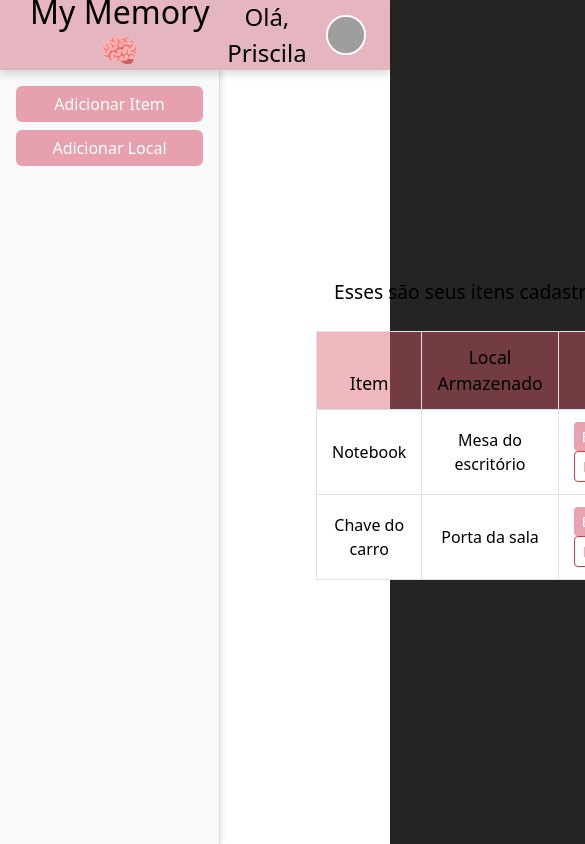
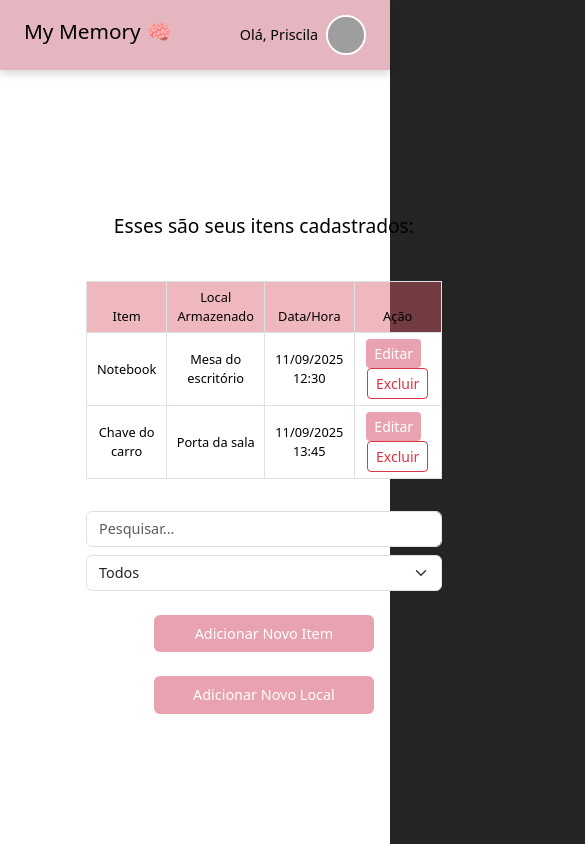
Before and after one commit to PriscilaNegro/My_Memory, a Vue app in the folder url-shortener-frontend/: page /dashboard in a window 390 px wide. Shown: the top 844 px of the page, 585 px wide, since content can reach past the window. Built offline with nearby package versions, Linux system fonts and the light colour scheme; grey boxes are pictures that could not be loaded.

Commit message:
Incluindo campo de pesquisa

```diff
--- a/url-shortener-frontend/src/views/Dashboard.vue
+++ b/url-shortener-frontend/src/views/Dashboard.vue
@@ -7,32 +7,48 @@
         <img
           :src="user.photo || 'https://cdn-icons-png.flaticon.com/512/3135/3135715.png'"
           alt="Foto de perfil"
-         class="profile-pic"/>
+          class="profile-pic"
+        />
       </div>
     </header>
 
-    <aside class="sidebar d-flex flex-column p-3">
-      <button class="btn btn-primary mb-2" @click="openAddModal">Adicionar Item</button>
-      <button class="btn btn-secondary" @click="openLocationModal">Adicionar Local</button>
-    </aside>
-
     <div class="main-wrapper d-flex justify-content-center">
       <div class="container main-content">
-        <p class="main-subtitle mb-4">Esses são seus itens cadastrados:</p>
+        <p class="main-subtitle mb-4 text-center">Esses são seus itens cadastrados:</p>
 
-        <div v-if="items.length">
+        <!-- 🔍 Pesquisa no DESKTOP -->
+        <div class="search-bar d-none d-md-flex justify-content-end align-items-center mb-3 gap-2">
+          <input
+            v-model="searchQuery"
+            type="text"
+            placeholder="Pesquisar..."
+            class="form-control w-auto"
+          />
+          <select v-model="searchCategory" class="form-select w-auto">
+            <option value="all">Todos</option>
+            <option value="name">Itens</option>
+            <option value="location">Locais</option>
+            <option value="datetime">Datas</option>
+          </select>
+        </div>
+
+        <!-- Tabela filtrada -->
+        <div v-if="filteredItems.length">
+          <div class="table-responsive">
             <table class="table table-hover table-bordered align-middle text-center mt-3">
               <thead class="custom-header">
                 <tr>
                   <th>Item</th>
                   <th>Local Armazenado</th>
-                <th></th>
+                  <th>Data/Hora</th>
+                  <th>Ação</th>
                 </tr>
               </thead>
               <tbody>
-              <tr v-for="item in items" :key="item.id">
+                <tr v-for="item in filteredItems" :key="item.id">
                   <td>{{ item.name }}</td>
                   <td>{{ item.location }}</td>
+                  <td>{{ item.datetime }}</td>
                   <td>
                     <button class="btn btn-sm btn-warning me-2" @click="openEditModal(item)">Editar</button>
                     <button class="btn btn-sm btn-outline-danger" @click="openDeleteModal(item)">Excluir</button>
@@ -41,13 +57,38 @@
               </tbody>
             </table>
           </div>
+        </div>
+        <div v-else class="alert alert-warning mt-3">
+          Nenhum item encontrado para a pesquisa.
+        </div>
 
-        <div v-else class="mt-3 alert alert-warning">
-          Você ainda não cadastrou nenhum item.
+        <!-- 🔍 Pesquisa no MOBILE -->
+        <div class="search-bar d-flex d-md-none justify-content-center align-items-center gap-2 mt-3 flex-wrap">
+          <input
+            v-model="searchQuery"
+            type="text"
+            placeholder="Pesquisar..."
+            class="form-control w-100"
+          />
+          <select v-model="searchCategory" class="form-select w-100">
+            <option value="all">Todos</option>
+            <option value="name">Itens</option>
+            <option value="location">Locais</option>
+            <option value="datetime">Datas</option>
+          </select>
+        </div>
+
+        <!-- Botões de ação -->
+        <div class="action-buttons d-flex justify-content-center gap-3 mt-4 flex-wrap">
+          <button class="btn btn-primary btn-action" @click="openAddModal">Adicionar Novo Item</button>
+          <button class="btn btn-secondary btn-action" @click="openLocationModal">Adicionar Novo Local</button>
         </div>
       </div>
     </div>
 
+    <!-- ========== MODAIS (sem alteração) ========== -->
+
+    <!-- Modal Adicionar Item -->
     <div class="modal fade" id="addModal" tabindex="-1">
       <div class="modal-dialog">
         <div class="modal-content">
@@ -75,6 +116,7 @@
       </div>
     </div>
 
+    <!-- Modal Gerenciar Locais -->
     <div class="modal fade" id="locationModal" tabindex="-1">
       <div class="modal-dialog">
         <div class="modal-content">
@@ -108,6 +150,7 @@
       </div>
     </div>
 
+    <!-- Modal Editar Item -->
     <div class="modal fade" id="editModal" tabindex="-1">
       <div class="modal-dialog">
         <div class="modal-content">
@@ -135,6 +178,7 @@
       </div>
     </div>
 
+    <!-- Modal Excluir Item -->
     <div class="modal fade" id="deleteModal" tabindex="-1">
       <div class="modal-dialog modal-dialog-centered">
         <div class="modal-content">
@@ -154,6 +198,7 @@
       </div>
     </div>
 
+    <!-- Modal Excluir Local -->
     <div class="modal fade" id="deleteLocationModal" tabindex="-1">
       <div class="modal-dialog modal-dialog-centered">
         <div class="modal-content">
@@ -183,34 +228,57 @@
 </template>
 
 <script setup>
-import { ref } from "vue";
+import { ref, computed } from "vue";
 import * as bootstrap from "bootstrap";
 
 const user = ref({ name: "Priscila", photo: "" });
 const items = ref([
-  { id: 1, name: "Notebook", location: "Mesa do escritório" },
-  { id: 2, name: "Chave do carro", location: "Porta da sala" },
+  { id: 1, name: "Notebook", location: "Mesa do escritório", datetime: "11/09/2025 12:30" },
+  { id: 2, name: "Chave do carro", location: "Porta da sala", datetime: "11/09/2025 13:45" },
 ]);
 
 const locations = ref(["Mesa do escritório", "Porta da sala"]);
 const newLocation = ref("");
+const newItem = ref({ name: "", location: "" });
 
-const newItem = ref({ name: "", location: "" });
 let addModal = null;
+let editModal = null;
+let deleteModal = null;
+let locationModal = null;
+let deleteLocationModal = null;
 
 const selectedItem = ref({ id: null, name: "", location: "" });
-let editModal = null;
-
 const itemToDelete = ref(null);
-let deleteModal = null;
-
-let locationModal = null;
-
 const locationToDelete = ref(null);
-let deleteLocationModal = null;
-
 const linkedItems = ref([]);
 
+// 🔍 Estado da pesquisa
+const searchQuery = ref("");
+const searchCategory = ref("all");
+
+// 🧮 Computed para filtragem
+const filteredItems = computed(() => {
+  if (!searchQuery.value) return items.value;
+  const query = searchQuery.value.toLowerCase();
+
+  return items.value.filter(item => {
+    if (searchCategory.value === "all") {
+      return (
+        item.name.toLowerCase().includes(query) ||
+        item.location.toLowerCase().includes(query) ||
+        (item.datetime && item.datetime.toLowerCase().includes(query))
+      );
+    } else if (searchCategory.value === "name") {
+      return item.name.toLowerCase().includes(query);
+    } else if (searchCategory.value === "location") {
+      return item.location.toLowerCase().includes(query);
+    } else if (searchCategory.value === "datetime") {
+      return item.datetime && item.datetime.toLowerCase().includes(query);
+    }
+  });
+});
+
+// ========== Métodos dos modais (mesmos que você já tinha) ==========
 const openAddModal = () => {
   newItem.value = { name: "", location: "" };
   if (!addModal) addModal = new bootstrap.Modal(document.getElementById("addModal"));
@@ -219,7 +287,9 @@ const openAddModal = () => {
 
 const saveNewItem = () => {
   const id = items.value.length ? Math.max(...items.value.map(i => i.id)) + 1 : 1;
-  items.value.push({ id, ...newItem.value });
+  const now = new Date();
+  const datetime = now.toLocaleString();
+  items.value.push({ id, ...newItem.value, datetime });
   localStorage.setItem("items", JSON.stringify(items.value));
   addModal.hide();
 };
@@ -233,7 +303,9 @@ const openEditModal = (item) => {
 const updateItem = () => {
   const index = items.value.findIndex(i => i.id === selectedItem.value.id);
   if (index !== -1) {
-    items.value[index] = { ...selectedItem.value };
+    const now = new Date();
+    const datetime = now.toLocaleString();
+    items.value[index] = { ...selectedItem.value, datetime };
     localStorage.setItem("items", JSON.stringify(items.value));
   }
   editModal.hide();
@@ -320,35 +392,17 @@ const confirmDeleteLocation = () => {
   border: 2px solid #fff;
 }
 
-.sidebar {
-  position: fixed;
-  top: 70px;
-  left: 0;
-  width: 220px;
-  height: calc(100% - 70px);
-  background-color: #f8f9fa;
-  border-right: 1px solid #ddd;
-  display: flex;
-  flex-direction: column;
-  padding: 20px;
-  box-shadow: 2px 0 5px rgba(0,0,0,0.1);
-  z-index: 900;
-}
-
-.sidebar .btn {
-  width: 100%;
-  font-weight: 500;
-}
-
 .main-wrapper {
-  margin-top: 30px;
-  margin-left: 240px;
+  margin-top: 90px;
   display: flex;
   justify-content: center;
+  align-items: center;
+  width: 100%;
 }
 
 .main-content {
   max-width: 900px;
+  width: 100%;
 }
 
 .main-subtitle {
@@ -408,4 +462,55 @@ const confirmDeleteLocation = () => {
   font-weight: 500;
 }
 
+.btn-action {
+  min-width: 150px;
+  max-width: 220px;
+  padding: 8px 16px;
+  font-size: 0.9rem;
+}
+
+.search-bar input,
+.search-bar select {
+  font-size: 0.9rem;
+}
+
+@media (max-width: 768px) {
+  .main-wrapper {
+    margin-left: 10px;
+    margin-right: 10px;
+  }
+
+  .header-title {
+    font-size: 1.5rem;
+  }
+
+  .user-greeting {
+    font-size: 1rem;
+  }
+
+  .table th, .table td {
+    padding: 8px 10px;
+    font-size: 0.9rem;
+  }
+
+  .action-buttons button {
+    width: 100%;
+    margin-bottom: 8px;
+  }
+}
+
+@media (max-width: 576px) {
+  .header-title {
+    font-size: 1.3rem;
+  }
+
+  .user-greeting {
+    font-size: 0.9rem;
+  }
+
+  .table th, .table td {
+    font-size: 0.8rem;
+    padding: 6px 8px;
+  }
+}
 </style>
```
Lines whose indentation alone changed are shown as unchanged.
